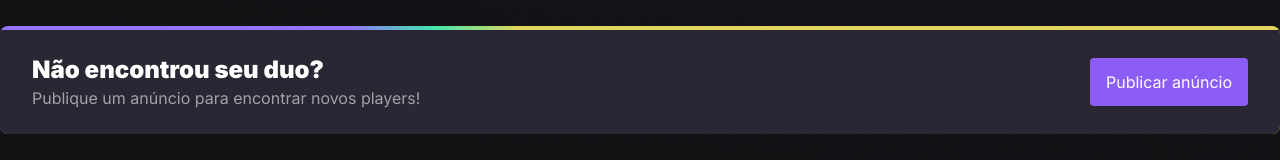
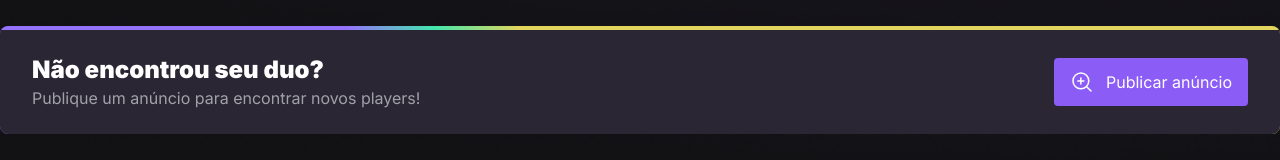
Before and after one commit to AlexMarquesAlves/nlw-e_sports-ignite-web, a React (Vite) app: page / in a window 1280 px wide. Shown: the part 735-895 px from the top of the page. Built offline with nearby package versions, Linux system fonts and the light colour scheme.

Commit message:
🆕 Button icon added

```diff
--- a/src/App.tsx
+++ b/src/App.tsx
@@ -83,6 +83,7 @@ function App() {
           </div>
 
           <button className="py-3 px-4 bg-violet-500 hover:bg-violet-600 text-white rounded flex items-center gap-3">
+            <MagnifyingGlassPlus size={24} />
             Publicar anúncio
           </button>
         </div>
```
